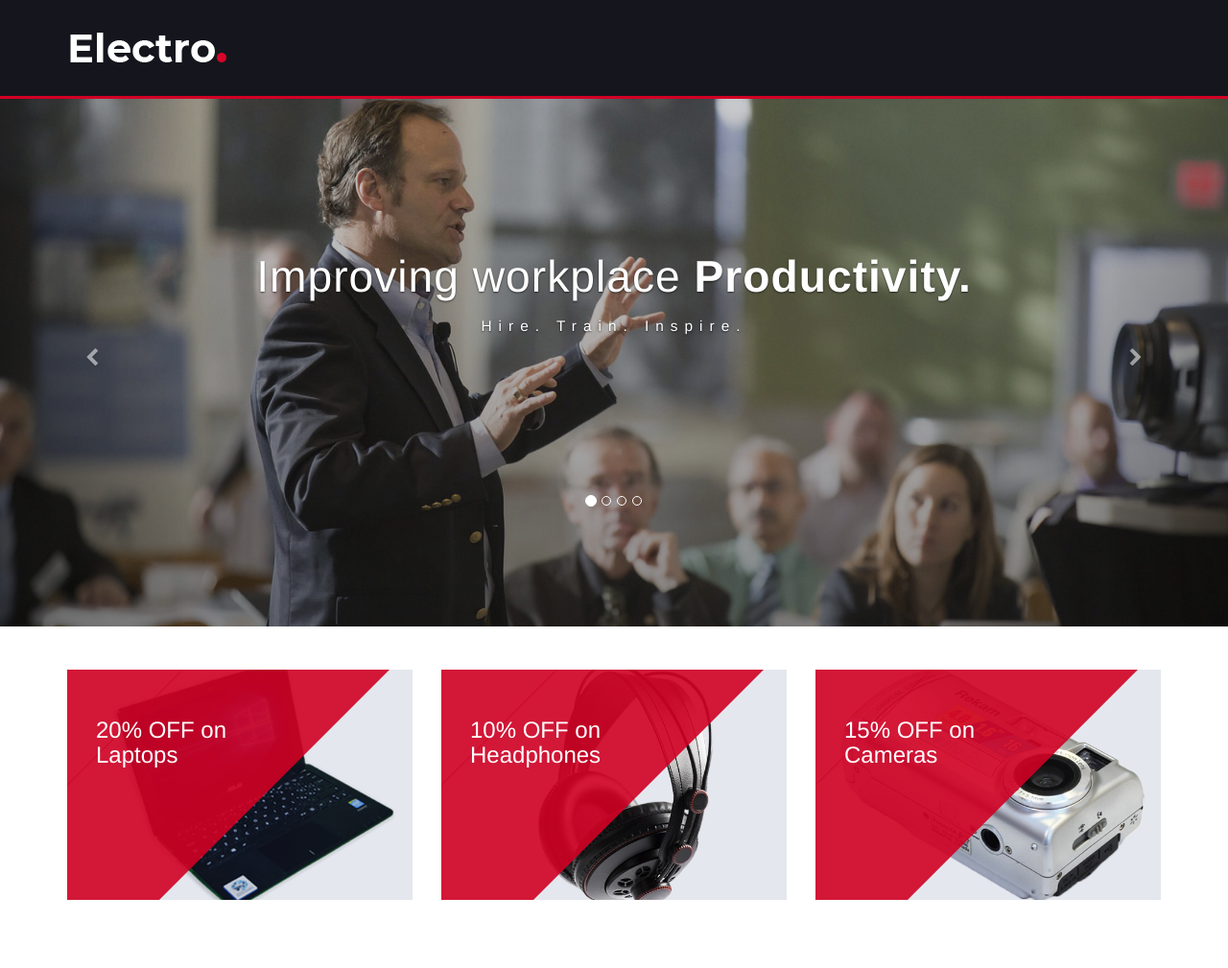
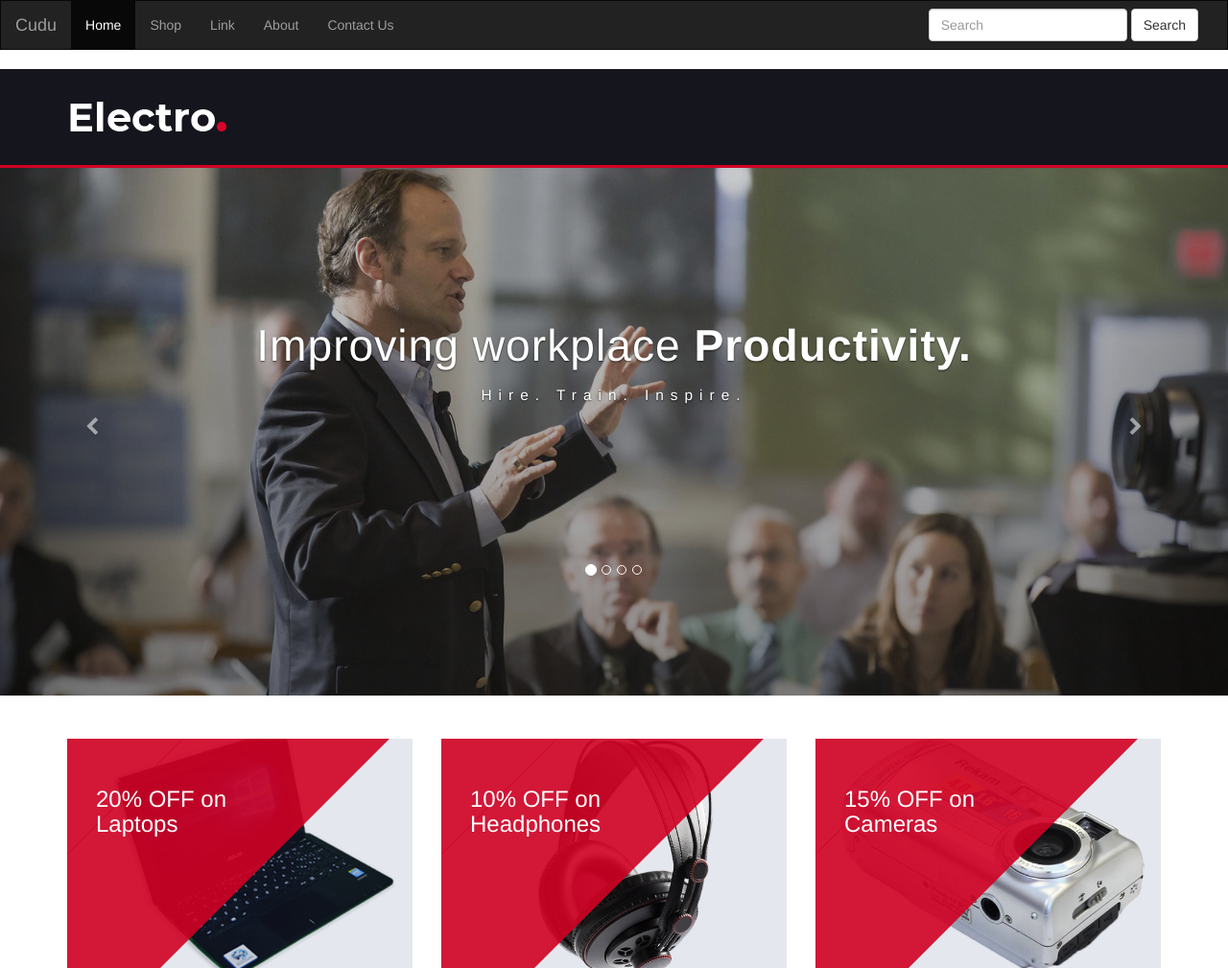
Before and after one commit to khatrimann/cudu, a Django app: page /cuduApp/ in a window 1280 px wide. Shown: the top 1009 px of the page at 96% size. Run offline with Django 3.2, Linux system fonts and the light colour scheme; some libraries are stand-ins or nearby versions.

Commit message:
Fix index.html

```diff
--- a/website/src/cuduApp/templates/index.html
+++ b/website/src/cuduApp/templates/index.html
@@ -13,6 +13,7 @@
 		<link href="https://fonts.googleapis.com/css?family=Montserrat:400,500,700" rel="stylesheet">
 
 		<!-- Bootstrap -->
+
 		<link type="text/css" rel="stylesheet" href="../../static/css/shop-bootstrap.min.css"/>
 
 		<!-- Slick -->
@@ -82,6 +83,40 @@
 
     </head>
 	<body>
+	<!--Nav-Bar-->
+<nav class="navbar navbar-inverse" id="cudu-nav" style="border-radius: 0px;">
+  <div class="container-fluid">
+    <!-- Brand and toggle get grouped for better mobile display -->
+    <div class="navbar-header">
+      <button type="button" class="navbar-toggle collapsed" data-toggle="collapse" data-target="#bs-example-navbar-collapse-1" aria-expanded="false">
+        <span class="sr-only">Toggle navigation</span>
+        <span class="icon-bar"></span>
+        <span class="icon-bar"></span>
+        <span class="icon-bar"></span>
+      </button>
+      <a class="navbar-brand" href="#">Cudu</a>
+    </div>
+
+    <!-- Collect the nav links, forms, and other content for toggling -->
+    <div class="collapse navbar-collapse" id="bs-example-navbar-collapse-1">
+      <ul class="nav navbar-nav">
+        <li class="active"><a href="#">Home <span class="sr-only">(current)</span></a></li>
+        <li><a href="#">Shop</a></li>
+        <li><a href="#">Link</a></li>
+        <li><a href="#">About</a></li>
+        <li><a href="#">Contact Us</a></li>
+      </ul>
+      <form class="navbar-form navbar-right">
+        <div class="form-group">
+          <input type="text" class="form-control" placeholder="Search">
+        </div>
+        <button type="submit" class="btn btn-default">Search</button>
+      </form>
+    </div><!-- /.navbar-collapse -->
+  </div><!-- /.container-fluid -->
+</nav>
+
+<!--Nav-Bar-->
 		<!-- HEADER -->
 		<header>
 			<!-- MAIN HEADER -->
```
Also changed, not shown: website/src/static/images/photos/Capture.JPG (added), website/src/static/images/photos/Capture1.JPG (added), website/src/static/images/photos/Capture2.JPG (added), website/src/static/images/photos/Capture3.JPG (added).
